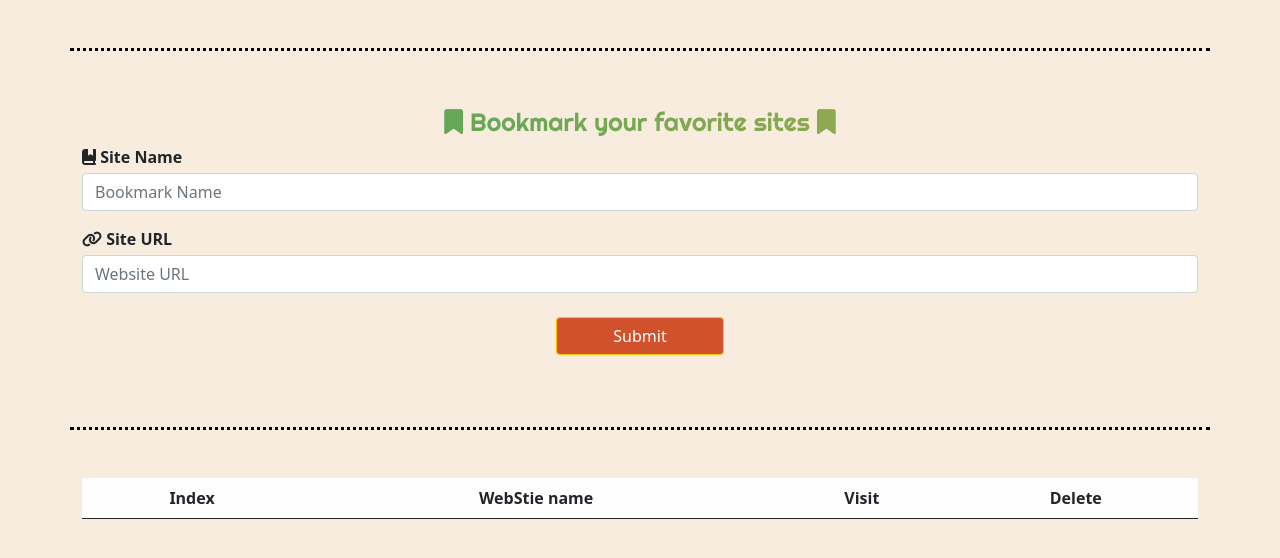
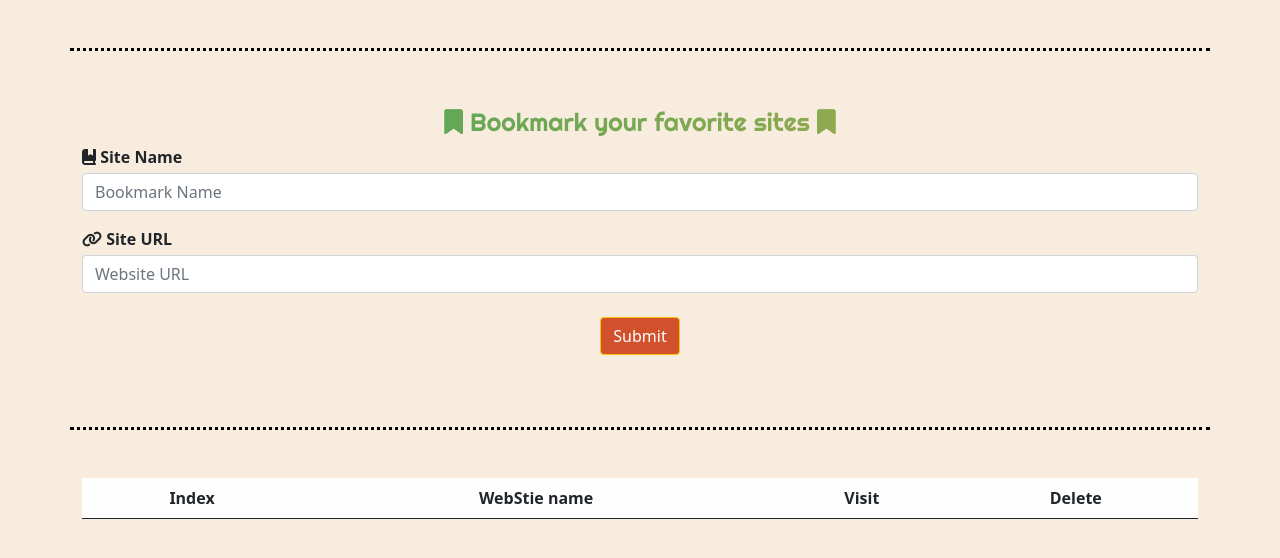
Before and after one commit to aahhmmeeddaammr/Bookmark, a plain HTML site: page index.html in a window 1280 px wide. Shown: the part 124-682 px from the top of the page. Drawn offline with nearby package versions, Linux system fonts and the light colour scheme.

Commit message:
Update style.css

```diff
--- a/style.css
+++ b/style.css
@@ -43,7 +43,7 @@ h2{
      box-shadow: 0 0 0 0.25rem #fec26055;
 }
 .mbtn{
-     width: 15% !important;
+    width: fit-content !important;
      background-color: #d1512d !important;
      color: #fff !important;
 }
```
